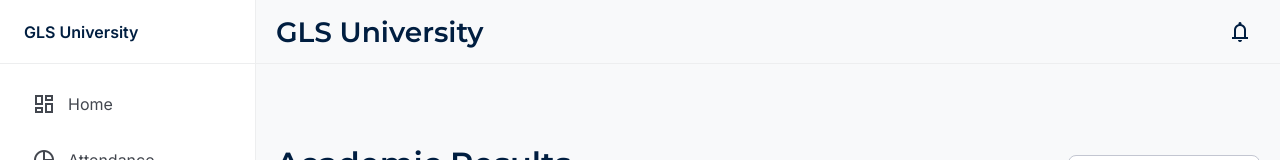
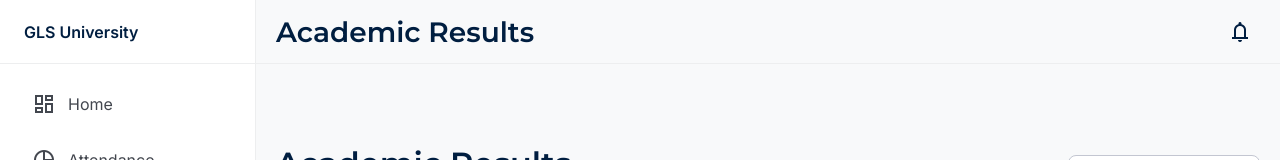
Before and after one commit to Tirthvaghela/GlsUni_mob_prototype, a website built with Vite: page academic_results.html in a window 1280 px wide. Shown: the top 160 px of the page. Built offline with nearby package versions, Linux system fonts and the light colour scheme.

Commit message:
Update page title in header for academic results page

```diff
--- a/academic_results.html
+++ b/academic_results.html
@@ -191,7 +191,7 @@
 <button class="lg:hidden p-2 -ml-2 mr-2 rounded-full hover:bg-surface-container-high transition-colors" onclick="document.getElementById('sidebar').classList.toggle('-translate-x-full')">
               <span class="material-symbols-outlined text-primary">menu</span>
             </button>
-<h1 class="font-headline-lg-mobile text-headline-lg-mobile text-primary dark:text-primary-fixed">GLS University</h1>
+<h1 class="font-headline-lg-mobile text-headline-lg-mobile text-primary dark:text-primary-fixed">Academic Results</h1>
 </div>
 <button class="w-10 h-10 flex items-center justify-center text-primary transition-colors duration-200 hover:bg-surface-container-high rounded-full">
 <span class="material-symbols-outlined" data-icon="notifications">notifications</span>
```
